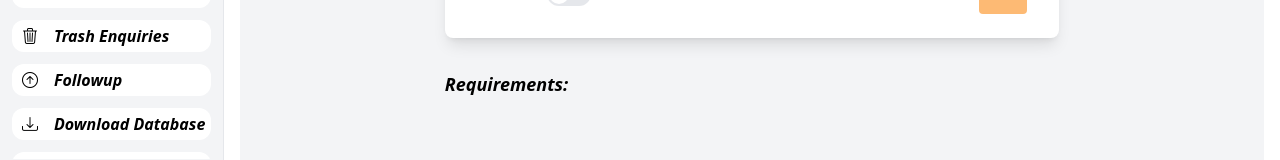
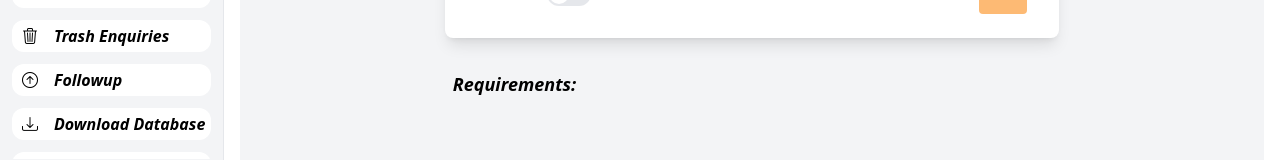
Before and after one commit to megaurab/Admin_panel, a React (Create React App) app: page /dashboard in a window 1280 px wide. Both pictures are taken after a click on the item "Masters". Shown: the part 552-712 px from the top of the page. Built offline with nearby package versions, Linux system fonts and the light colour scheme.

Commit message:
Resolve merge conflicts

```diff
--- a/src/components/Requirements.js
+++ b/src/components/Requirements.js
@@ -98,7 +98,7 @@ const Requirements = ({ data }) => {
 
       {/* Display list of requirements or business types */}
       <div className="w-[60%] mt-4 mb-4 max-h-[300px] overflow-y-auto hide-scrollbar">
-        <h3 className="text-lg font-bold mb-4 italic">{data}:</h3>
+        <h3 className="text-lg font-bold mb-4 italic ml-2">{data}:</h3>
         <ul>
           {main === "Requirements" && requirementsList.map((req, index) => (
             <li key={index} className="flex justify-between items-center mb-2 p-2 bg-gray-100 rounded italic">
```
